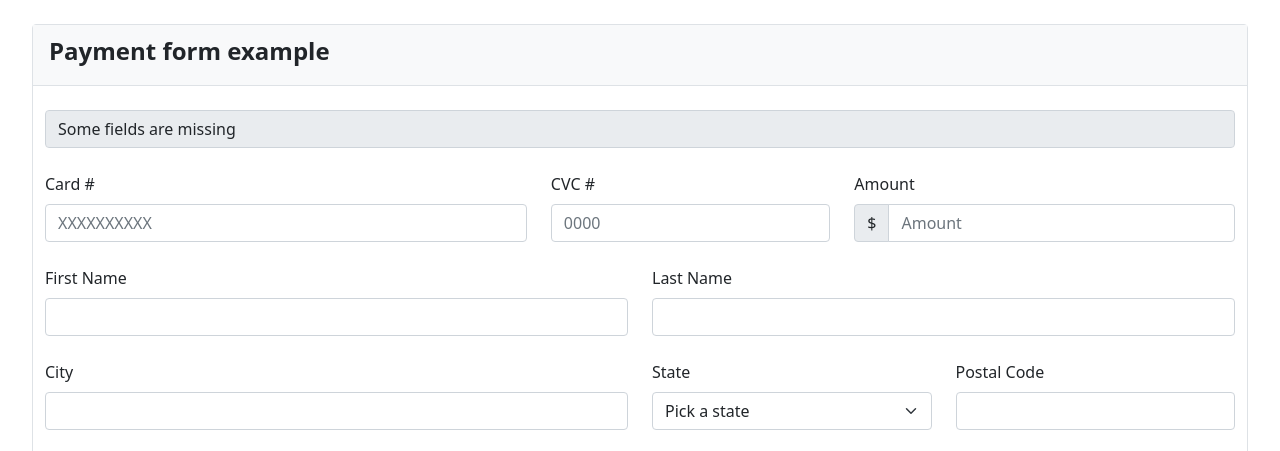
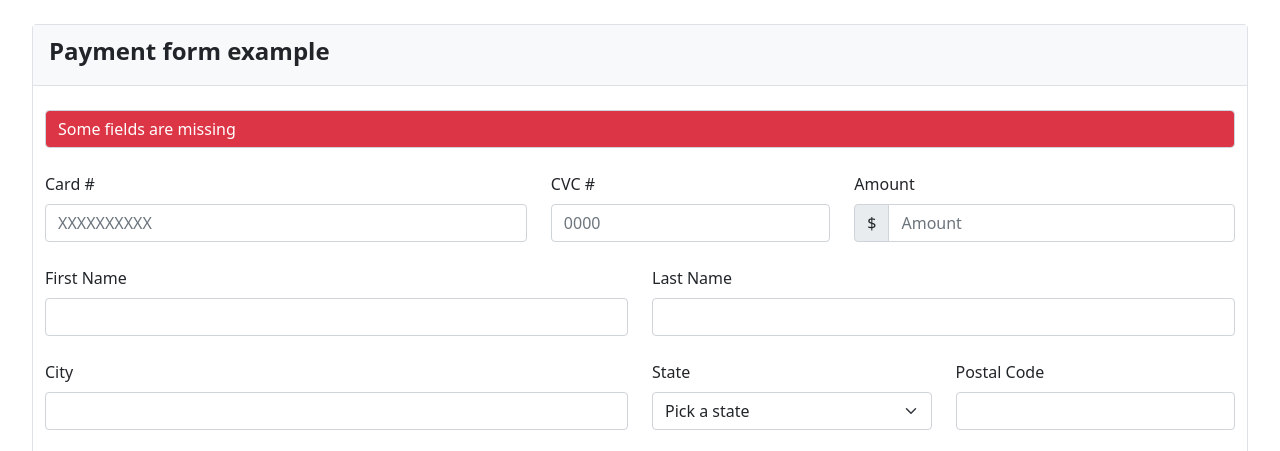
Before and after one commit to 4GeeksAcademy/VeronicaJimenez-HTML5formproject, a plain HTML site: page index.html in a window 1280 px wide. Shown: the top 451 px of the page. Drawn offline with nearby package versions, Linux system fonts and the light colour scheme.

Commit message:
second version

```diff
--- a/index.html
+++ b/index.html
@@ -15,7 +15,7 @@
             <legend>Payment form example</legend>
         </div>
         <div class="col-12">
-            <input class="form-control" type="text" value="Some fields are missing" id="warning" disabled readonly>
+            <input class="form-control bg-danger text-white" type="text" value="Some fields are missing" disabled readonly>
         </div>
         <div class="col-5">
             <label for="card" class="form-label">Card #</label>
```
